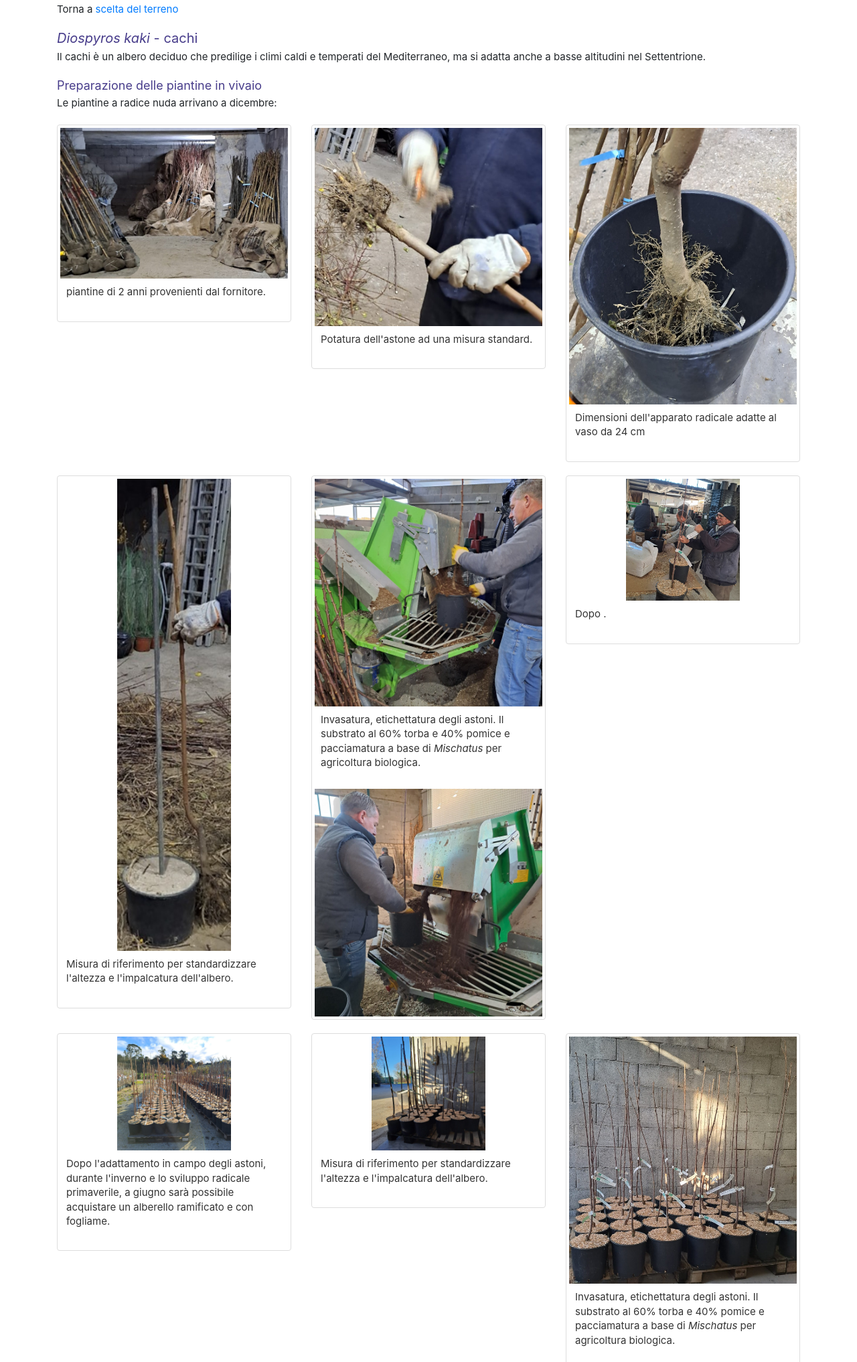
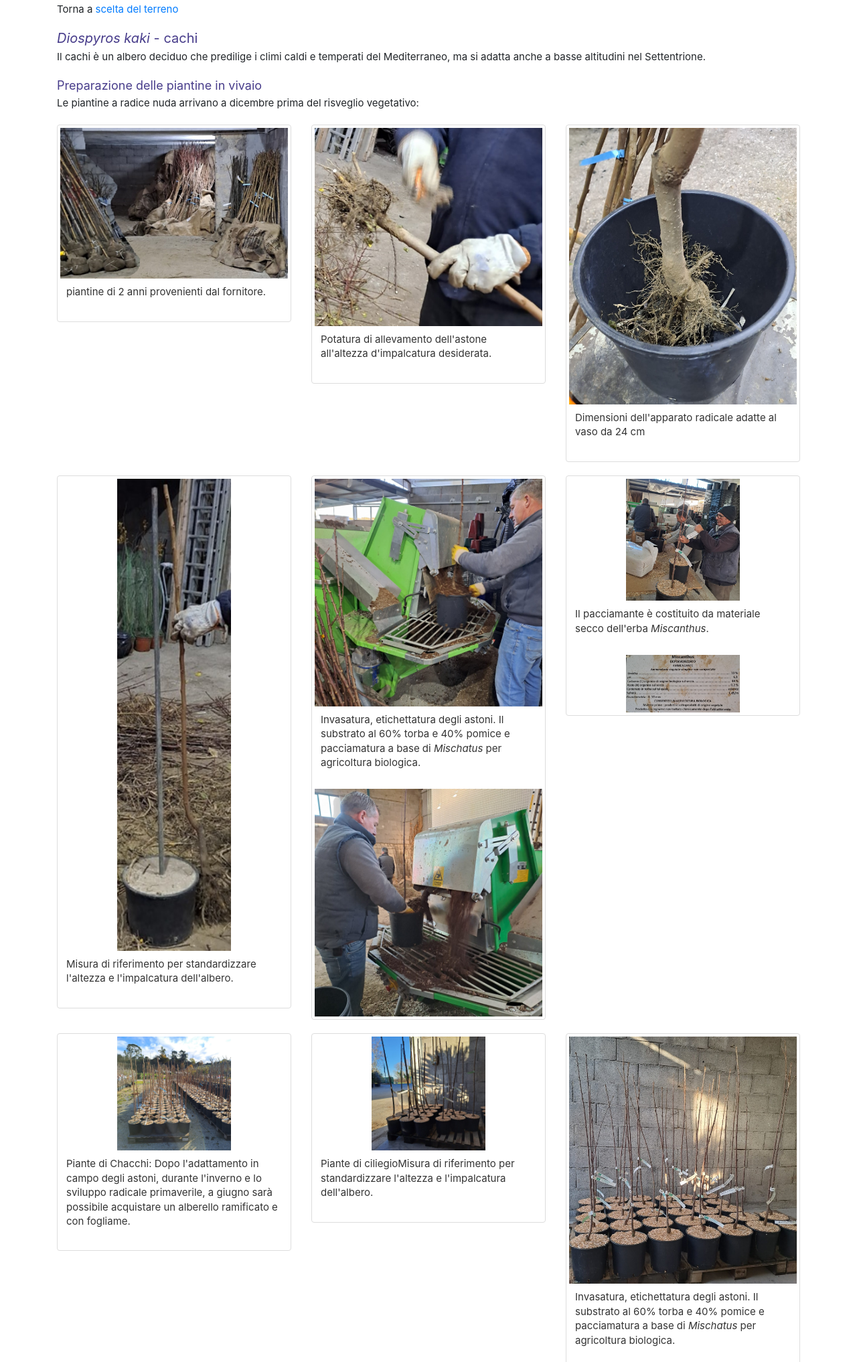
Before and after one commit to ancocco/terreno, a plain HTML site: page kaki.html in a window 1280 px wide. Shown: the part 287-2321 px from the top of the page at 67% size. Drawn offline with nearby package versions, Linux system fonts and the light colour scheme.

Commit message:
Update kaki.html

```diff
--- a/kaki.html
+++ b/kaki.html
@@ -33,7 +33,7 @@
               Il cachi è un albero deciduo che predilige i climi caldi e temperati del Mediterraneo, ma si adatta anche a basse altitudini nel Settentrione.
             </p>
       <h3>Preparazione delle piantine in vivaio</h3>
-      <p>Le piantine a radice nuda arrivano a dicembre:</p>
+      <p>Le piantine a radice nuda arrivano a dicembre prima del risveglio vegetativo:</p>
       <div class="row">
                 <div class="col-sm-4">
                     <div class="thumbnail">
@@ -47,7 +47,7 @@
                     <div class="thumbnail">
                         <img src="images/spuntaturaradicidett.jpg" alt="Lights" style="width:100%">
                             <div class="caption">
-                                <p>Potatura dell'astone ad una misura standard.</p>
+                                <p>Potatura di allevamento dell'astone all'altezza d'impalcatura desiderata.</p>
                             </div>
                     </div>
                 </div>
@@ -82,8 +82,8 @@
                     <div class="thumbnail">
                         <img src="images/etichettatura.jpg" alt="Lights" style="width:50%;height:50%">
                         <div class="caption">
-                            <p>Dopo .</p>
-                        </div
+                            <p>Il pacciamante è costituito da materiale secco dell'erba <i>Miscanthus</i>.</p>
+                        </div>
                         <img src="images/miscanthus.jpg" alt="Lights" style="width:50%;height:50%">
                     </div>
                 </div>
@@ -93,7 +93,7 @@
                     <div class="thumbnail">
                         <img src="images/vasidikaki.jpg" alt="Lights" style="width:50%;height:50%">
                         <div class="caption">
-                            <p>Dopo l'adattamento in campo degli astoni, durante l'inverno e lo sviluppo radicale primaverile, a giugno sar&agrave; possibile
+                            <p>Piante di Chacchi: Dopo l'adattamento in campo degli astoni, durante l'inverno e lo sviluppo radicale primaverile, a giugno sar&agrave; possibile
                                 acquistare un alberello ramificato e con fogliame.</p>
                         </div>
                     </div>
@@ -102,7 +102,7 @@
                     <div class="thumbnail">
                        <img src="images/ciliegio.jpg" alt="Lights" style="width:50%;height:50%">
                             <div class="caption">
-                                <p>Misura di riferimento per standardizzare l'altezza e l'impalcatura dell'albero.</p>
+                                <p>Piante di ciliegioMisura di riferimento per standardizzare l'altezza e l'impalcatura dell'albero.</p>
                             </div>
                     </div>
                 </div>
```
